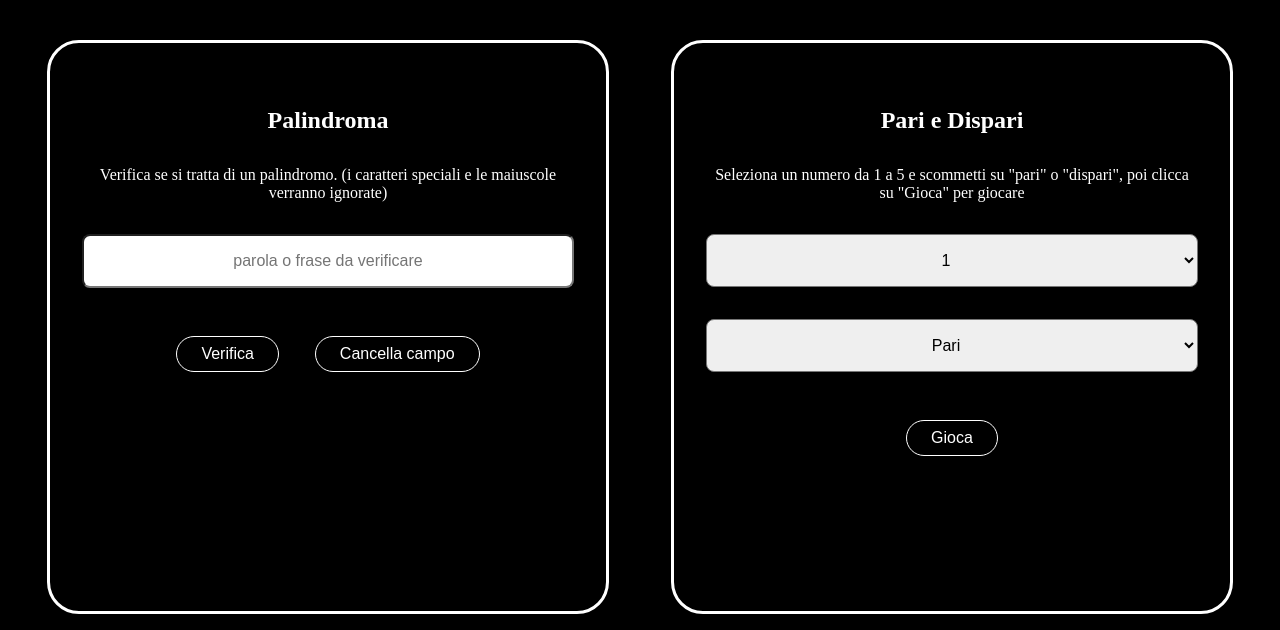
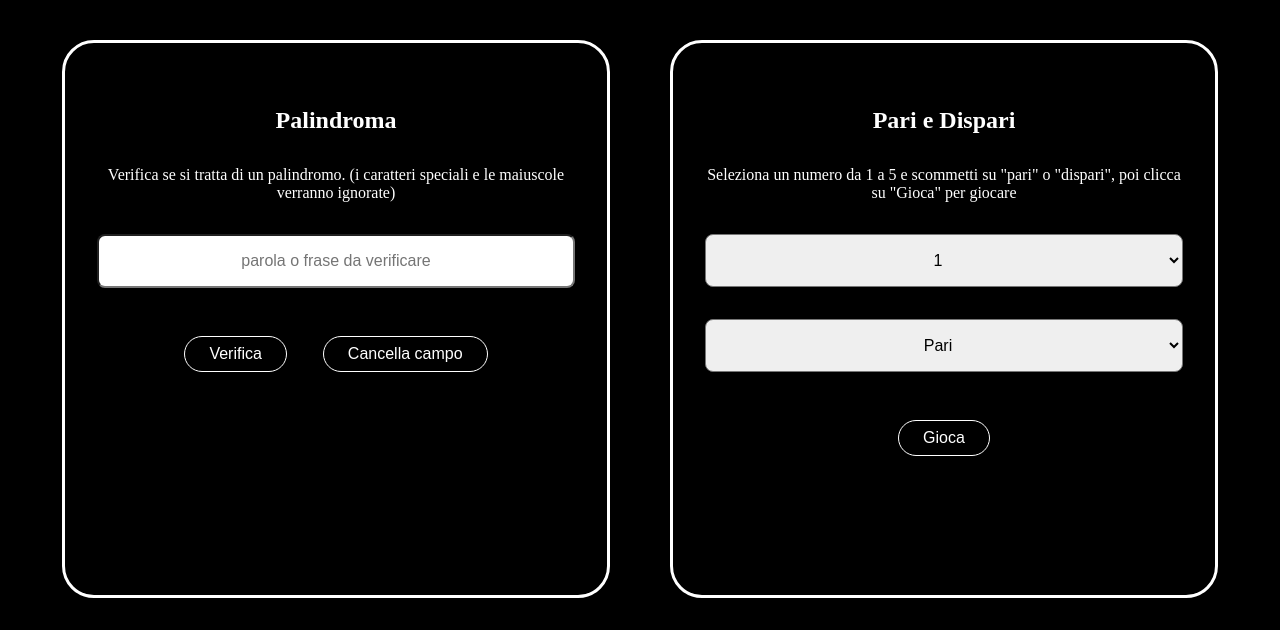
Before and after one commit to valeriosalzano/js-paliedispari, a plain HTML site: page index.html in a window 1280 px wide. Shown: the part 170-800 px from the top of the page. Drawn offline with Linux system fonts and the light colour scheme.

Commit message:
small style changes

```diff
--- a/css/style.css
+++ b/css/style.css
@@ -20,7 +20,7 @@ h1, h2 {
 }
 
 main {
-    padding: 1rem;
+    padding: 2rem;
 }
 
 .container {
@@ -58,6 +58,7 @@ main {
 #palindromeLog, #roundLog {
     margin-top: 1rem;
     padding: 0.5rem;
+    line-height: 2rem;
 }
 
 @media all and (min-width: 992px) {
```
